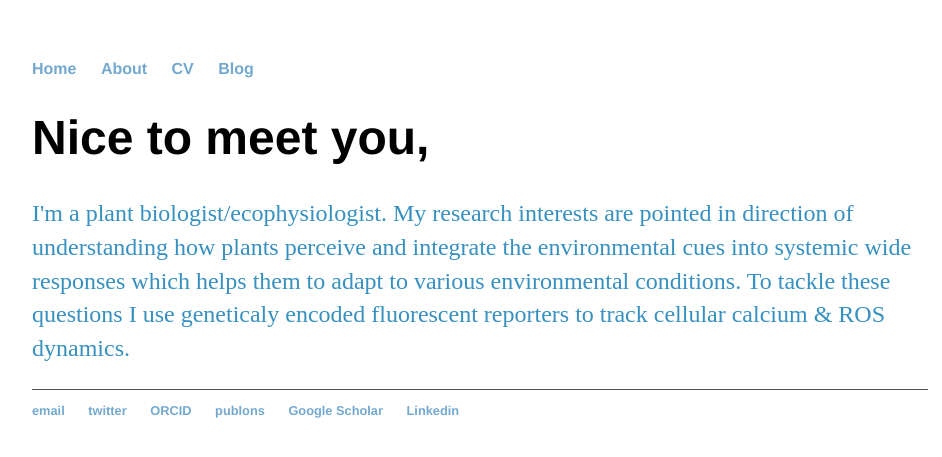
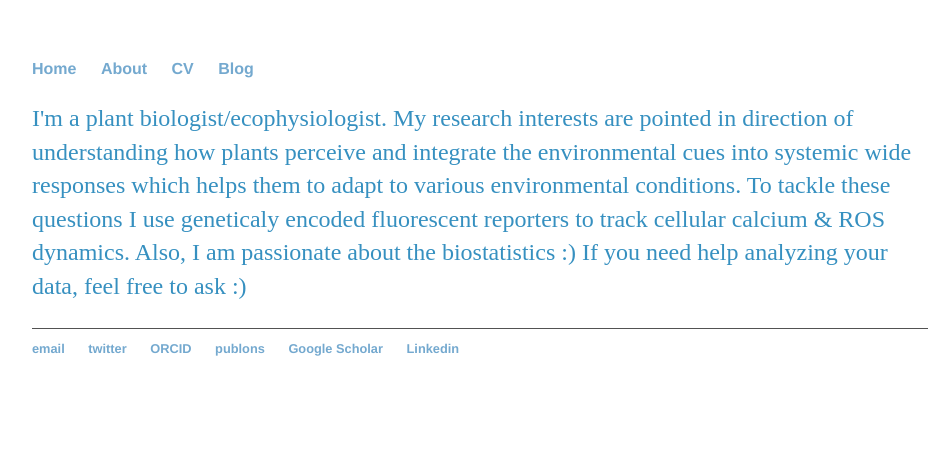
Before and after one commit to milanzupunski/milanzupunski.github.io, a Jekyll site: the page built from about/index.html, in a window 1280 px wide. Shown: the top 457 px of the page, without its empty margins (160-1102 px from the left). Built offline with Jekyll 4.4.1, drawn with Linux system fonts in a browser that asks for light colours; Markdown is read by kramdown in place of the engine named in the settings.

Commit message:
Update index.html

```diff
--- a/about/index.html
+++ b/about/index.html
@@ -3,10 +3,10 @@ layout: default
 title: Milan Zupunski about info
 ---
 <div class="blurb">
-	<h1>Nice to meet you, </h1>
 	<p>I'm a plant biologist/ecophysiologist.
 	My research interests are pointed in direction of understanding how plants perceive and integrate the environmental cues
 		into systemic wide responses which helps them to adapt to various environmental conditions.
 		To tackle these questions I use geneticaly encoded fluorescent reporters to track cellular calcium & ROS dynamics.
+		Also, I am passionate about the biostatistics :) If you need help analyzing your data, feel free to ask :)
   </em>
 </div><!-- /.blurb -->
```
